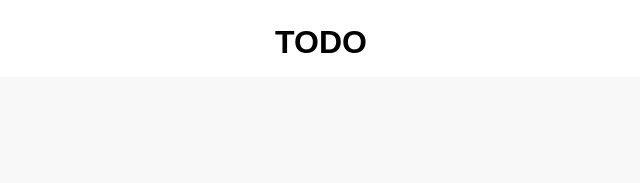
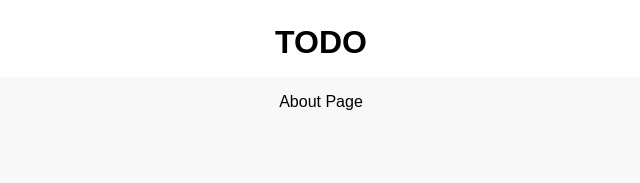
Before and after one commit to pgst/my-vue3-todo, a Vue app in the folder my-vue3-todo/: page /about in a window 1280 px wide. Before the commit this address had no page. Shown: the top 183 px of the page, without its empty margins (319-959 px from the left). Built offline with nearby package versions, Linux system fonts and the light colour scheme.

Commit message:
Aboutページを追加

```diff
--- a/my-vue3-todo/src/router/index.js
+++ b/my-vue3-todo/src/router/index.js
@@ -1,4 +1,5 @@
 import { createRouter, createWebHistory } from 'vue-router'
+import AboutPage from '@/views/AboutPage.vue'
 import MainTodo from '@/views/MainTodo.vue'
 
 const router = createRouter({
@@ -13,6 +14,11 @@ const router = createRouter({
       path: '/mainTodo',
       name: 'mainTodo',
       component: MainTodo
+    },
+    {
+      path: '/about',
+      name: 'about',
+      component: AboutPage
     }
   ]
 })
--- /dev/null
+++ b/my-vue3-todo/src/views/AboutPage.vue
@@ -0,0 +1,3 @@
+<template>
+  <div>About Page</div>
+</template>
```
